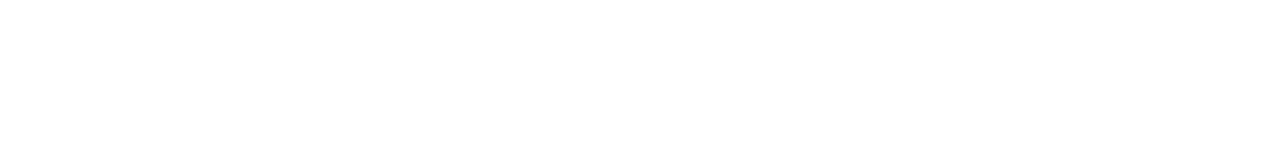
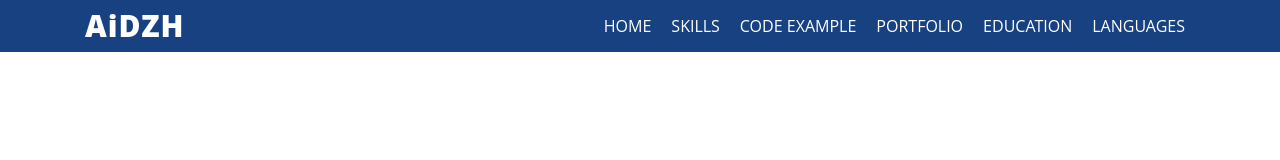
Before and after one commit to Aizhamalka/test, a plain HTML site: page index.html in a window 1280 px wide. Drawn offline with Linux system fonts and the light colour scheme.

Commit message:
Add navbar

```diff
--- /dev/null
+++ b/css/style.css
@@ -0,0 +1,78 @@
+:root {
+  --accent: #174180;
+  --accent-light: #3764a7;
+  --pure-white: #fff;
+}
+
+html {
+  box-sizing: border-box;
+  scroll-behavior: smooth;
+}
+
+*,
+*::before,
+*::after {
+  box-sizing: inherit;
+}
+
+body {
+  margin: 0;
+  font-family: "Open Sans", sans-serif;
+  color: var(--accent);
+}
+
+.container {
+  width: 1140px;
+  margin: 0 auto;
+  padding: 0px 15px;
+}
+
+.header {
+  background-color: var(--accent);
+}
+
+.header a {
+  color: var(--pure-white);
+  text-decoration: none;
+}
+
+.header-nav {
+  min-height: 50px;
+  display: flex;
+  justify-content: space-between;
+  align-items: center;
+  padding: 11px 0;
+}
+
+.header-logo {
+  width: 20%;
+  font-size: 30px;
+  line-height: 30px;
+  font-weight: 800;
+  letter-spacing: 1px;
+}
+
+header-logo img {
+  width: 100%;
+  height: 60px;
+  object-fit: contain;
+}
+
+.header-menu {
+  display: flex;
+  margin: 0;
+  padding: 0;
+  list-style: none;
+}
+
+.header-menu-link {
+  font-size: 16px;
+  line-height: 20px;
+  padding: 15px 10px;
+  text-transform: uppercase;
+  transition: background-color 0.2s;
+}
+
+.header-menu-link:hover {
+  background-color: var(--accent-light);
+}
--- a/index.html
+++ b/index.html
@@ -5,8 +5,25 @@
   <meta http-equiv="X-UA-Compatible" content="IE=edge">
   <meta name="viewport" content="width=device-width, initial-scale=1.0">
   <title>Aizhamal Dzhambulatova</title>
+  <link rel="stylesheet" href="./css/style.css">
 </head>
 <body>
+  <header class="header">
+    <div class="container">
+   <nav class="header-nav">
+   <a href="" class="header-logo"> AiDZH</a>
+   <ul class="header-menu">
+     <li class="header-menu-item"><a href="#home" class="header-menu-link">Home</a></li>
+     <li class="header-menu-item"><a href="#skills" class="header-menu-link">Skills</a></li>
+     <li class="header-menu-item"><a href="#code" class="header-menu-link">Code Example</a> </li>
+     <li class="header-menu-item"><a href="#portfolio" class="header-menu-link">Portfolio</a></li>
+     <li class="header-menu-item"><a href="#education" class="header-menu-link">Education</a></li>
+     <li class="header-menu-item"><a href="#languages" class="header-menu-link">Languages</a></li>
 
+   </ul>
+
+ </nav>
+ </div>
+ </header>
 </body>
 </html>
```
